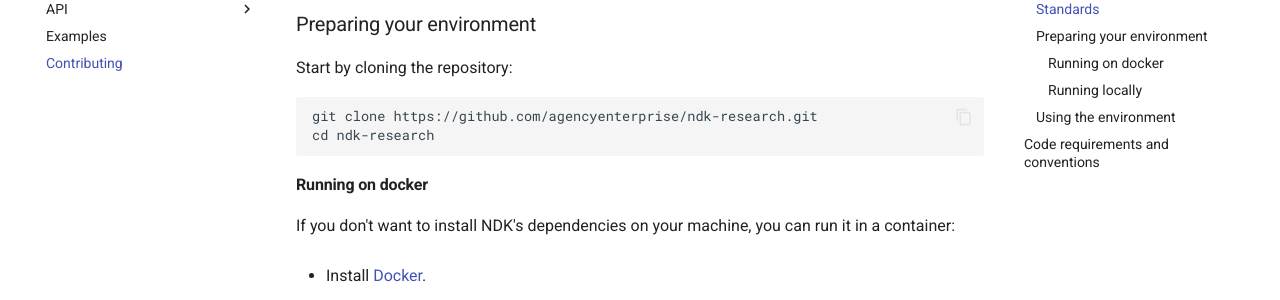
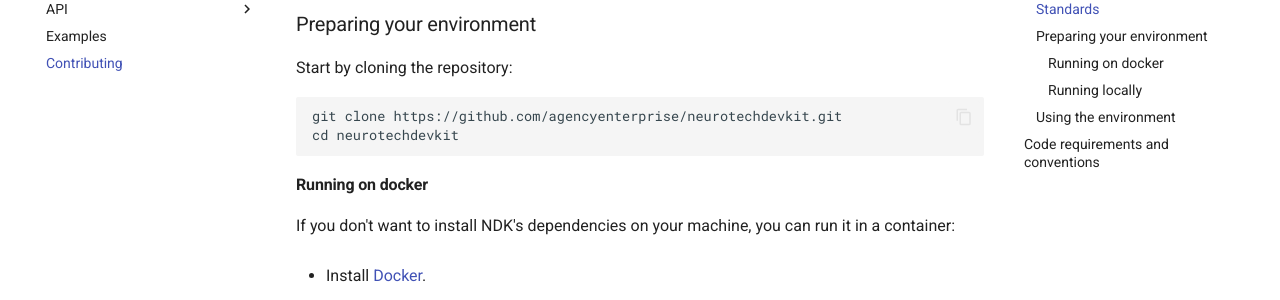
Before and after one commit to agencyenterprise/neurotechdevkit, an MkDocs documentation site: the page built from docs/contributing.md, in a window 1280 px wide and 900 px high, scrolled down 623 px. Shown: the part 153-453 px from the top of the window. Built offline with MkDocs 1.6.1 and Material for MkDocs 9.7.7, drawn with Linux system fonts in a browser that asks for light colours; comment, search, counter and statistics services are not loaded.

Commit message:
Fixing broken links

````diff
--- a/docs/contributing.md
+++ b/docs/contributing.md
@@ -24,8 +24,8 @@ To ensure efficient collaborative development, a variety of standards are utiliz
 Start by cloning the repository:
 
 ```
-git clone https://github.com/agencyenterprise/ndk-research.git
-cd ndk-research
+git clone https://github.com/agencyenterprise/neurotechdevkit.git
+cd neurotechdevkit
 ```
 
 #### Running on docker
````
Also changed, not shown: docs/index.md (+1 -1 lines).
